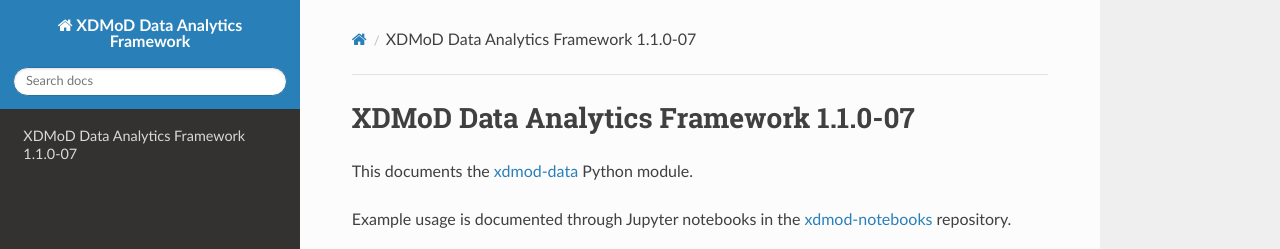
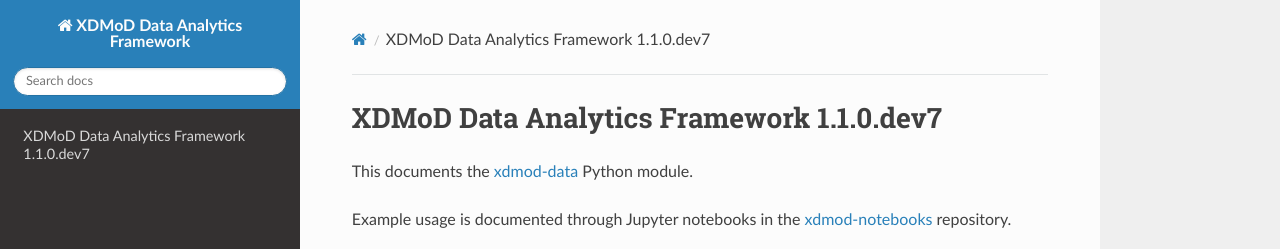
Before and after one commit to ubccr/xdmod-python, a Sphinx documentation site: the page built from docs/index.rst, in a window 1280 px wide. Shown: the top 249 px of the page. Built offline with Sphinx 7.4.7 and the Read the Docs theme 3.1.0, drawn with Linux system fonts in a browser that asks for light colours.

Commit message:
Update version number instructions.

```diff
--- a/xdmod_data/__version__.py
+++ b/xdmod_data/__version__.py
@@ -1,2 +1,2 @@
 __title__ = 'xdmod-data'
-__version__ = '1.1.0-07'
+__version__ = '1.1.0.dev7'
```
Also changed, not shown: docs/developing.md (+35 -16 lines).
